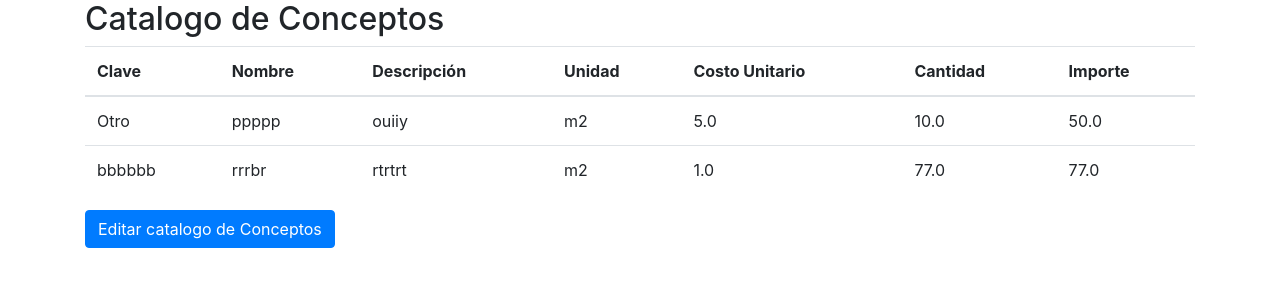
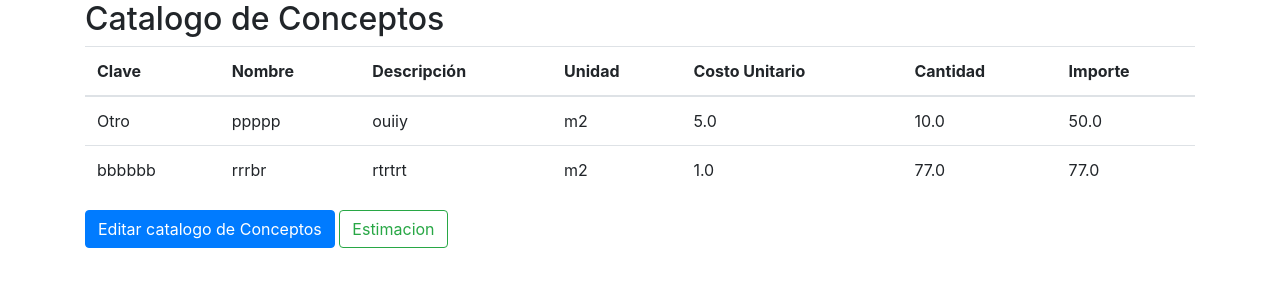
Before and after one commit to AlanDSigala/obra-publica, a Flask app: page /proyecto/detalles/1/frente/1 in a window 1280 px wide. Shown: the part 336-638 px from the top of the page. Run offline with Flask 3, Linux system fonts and the light colour scheme.

Commit message:
Esbozo de la creacion de una estimacion

```diff
--- a/src/main.py
+++ b/src/main.py
@@ -116,10 +116,11 @@ def editar_frente(proyecto_id,id):
 
 @app.route('/proyecto/detalles/<int:proyecto_id>/frente/<int:frente_id>')
 def detalle_frente(proyecto_id, frente_id):
-    proyecto = Proyecto.query.get(proyecto_id)
-    frente = Frente.query.get(frente_id)
-    catalogos = Catalogo.query.filter_by(frente_id=frente_id).all()
-    empresa = Empresa.query.get(frente.empresa_id)  # Obtener la empresa asociada al frente
+
+    proyecto = db.session.query(Proyecto).get(proyecto_id)
+    frente = db.session.query(Frente).get(frente_id)
+    catalogos = db.session.query(Catalogo).filter_by(frente_id=frente_id).all()
+    empresa = db.session.query(Empresa).get(frente.empresa_id)
 
     return render_template('detalle_frente.html', frente=frente, proyecto=proyecto, catalogos=catalogos, empresa=empresa)
 
@@ -183,12 +184,38 @@ def editar_empresa(id):
     return render_template('edit_empresas.html',empresa=empresa)
 
 
-@app.route('/proyecto/<int:id>/estimacion')
-def estimacion(id):
-    proyecto = Proyecto.query.get(id)
-    frentes = Frente.query.filter_by(proyecto_id=proyecto.id).all()
-    return render_template('estimacion.html', proyecto=proyecto, frentes=frentes)
+"""@app.route('/proyecto/<int:proyecto_id>/frente/<int:frente_id>/estimacion')
+def estimacion(proyecto_id, frente_id):
+    proyecto = db.session.query(Proyecto).get(proyecto_id)
+    frente = db.session.query(Frente).get(frente_id)
 
+    estimacion_anterior = Estimacion.query.filter_by(frente_id=frente_id).order_by(Estimacion.fecha.desc()).first()
+
+    if estimacion_anterior:
+        # Obtener los datos de la estimación anterior
+        importe_estimado_anterior = estimacion_anterior.importe_estimado_acumulado_actual
+        # ... otros datos
+
+        # Realizar los cálculos para los nuevos valores
+        importe_contrato = frente.importe_contrato  # Ejemplo de importe del contrato obtenido del frente
+        saldo_por_estimar = importe_contrato - importe_estimado_anterior
+        # ... otros cálculos
+
+        return render_template('estimacion.html', frente=frente, importe_estimado_anterior=importe_estimado_anterior,
+                               importe_contrato=importe_contrato, saldo_por_estimar=saldo_por_estimar)
+    else:
+        # No hay estimación anterior, obtener datos del frente y calcular valores
+
+        # Realizar los cálculos iniciales
+        importe_contrato = frente.importe_contrato  # Ejemplo de importe del contrato obtenido del frente
+        importe_estimado_anterior = 0
+        saldo_por_estimar = importe_contrato - importe_estimado_anterior
+        # ... otros cálculos
+
+        return render_template('estimacion.html', frente=frente, importe_estimado_anterior=importe_estimado_anterior,
+                               importe_contrato=importe_contrato, saldo_por_estimar=saldo_por_estimar)
+    return render_template('estimacion.html', proyecto=proyecto, frente=frente)
+"""
 
 
 if __name__ == "__main__":
--- a/src/templates/detalle_frente.html
+++ b/src/templates/detalle_frente.html
@@ -40,4 +40,6 @@
   </table>
 
 <a href="/registro/catalogo/{{frente.id}}" class="btn btn-primary">Editar catalogo de Conceptos</a>
+<a href="/proyecto/{{proyecto.id}}/frente/{{frente.id}}/estimacion" class="btn btn-outline-success ">Estimacion</a>
+
 {% endblock %}
--- a/src/templates/proyectos.html
+++ b/src/templates/proyectos.html
@@ -22,7 +22,6 @@
         <td>{{ proyecto.fecha_inicio }}</td>
         <td>{{ proyecto.fecha_final }}</td>
         <td><a href="/proyecto/detalles/{{proyecto.id}}" class="btn btn-outline-warning btn-sm">Detalles</a></td>
-        <td><a href="/proyecto/{{proyecto.id}}/estimacion" class="btn btn-outline-success btn-sm">Estimacion</a></td>
         <td><a href="/proyecto/editar/{{proyecto.id}}" class="btn btn-danger btn-sm">Editar</a></td>
         <td><a href="" class="btn btn-danger btn-sm">Eliminar</a></td>
       </tr>
```
Also changed, not shown: src/models/estimacion.py (added, +16 -0 lines).
